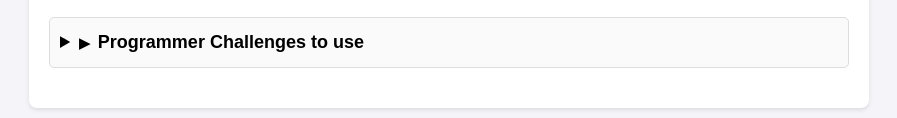
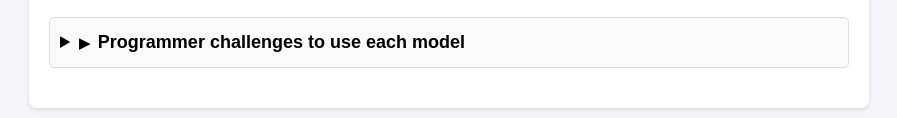
Before and after one commit to john-smith1386/Medium-, a plain HTML site: page Index.html in a window 1280 px wide. Shown: the part 310-428 px from the top of the page, without its empty margins (191-1088 px from the left). Drawn offline with Linux system fonts and the light colour scheme.

```diff
--- a/Index.html
+++ b/Index.html
@@ -122,7 +122,7 @@
 		</div>
 	  </details>
 	  <details>
-		  <summary>Programmer Challenges to use</summary>
+		  <summary>Programmer challenges to use each model</summary>
 		  <div class="content">
 			<h2>1. Python</h2>
 			<ul>
```
